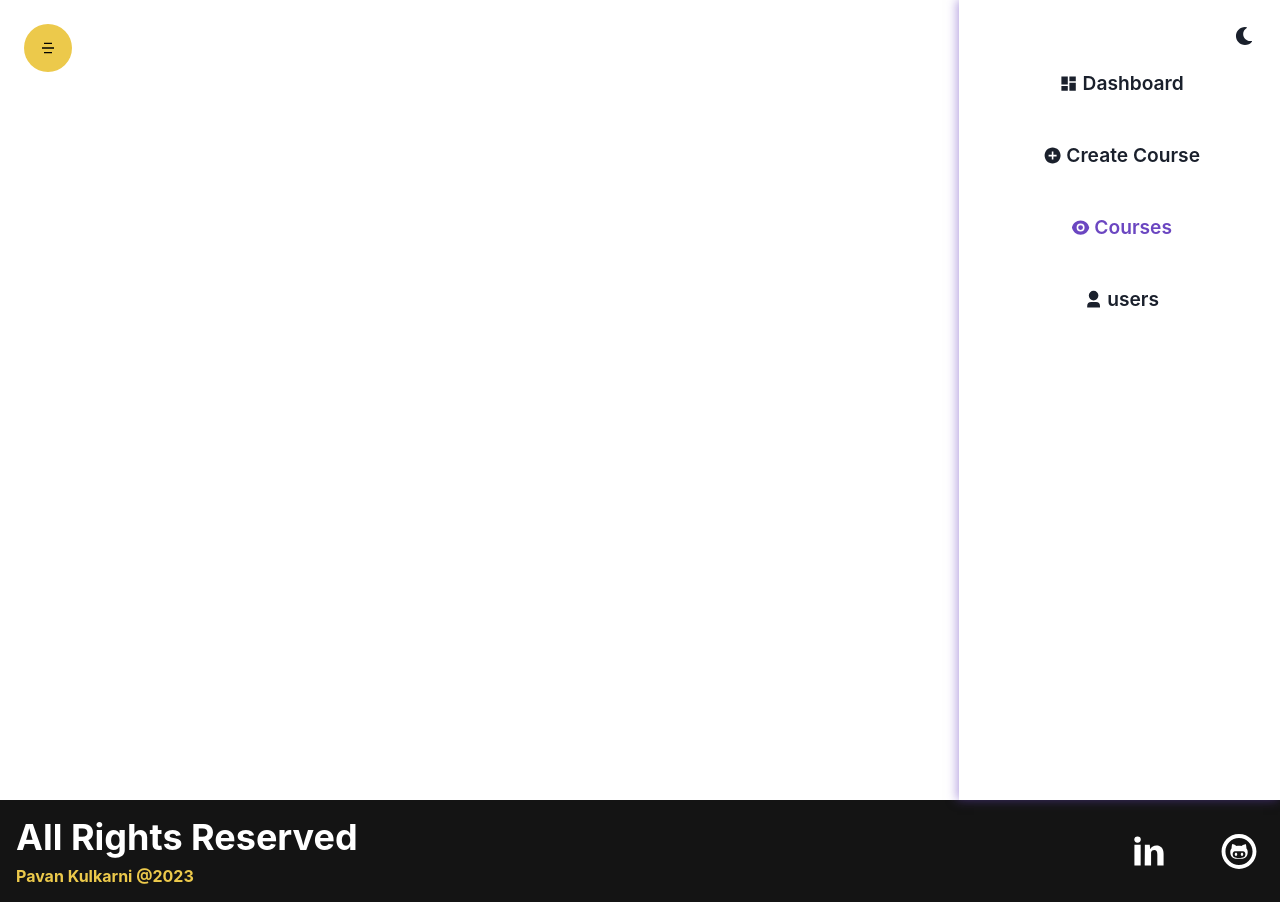
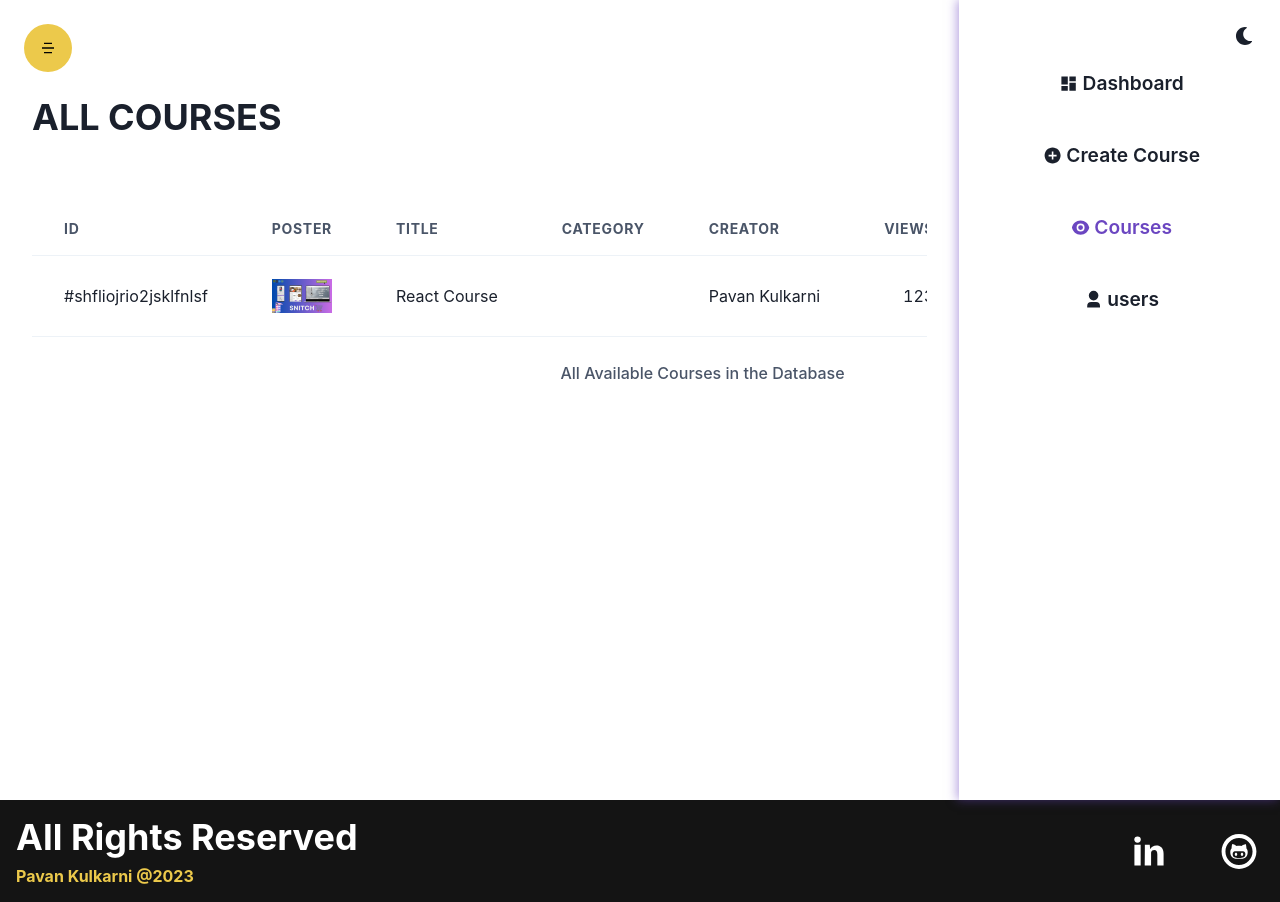
Before and after one commit to pavandeveloperr/TechMate, a React (Create React App) app in the folder techmate-frontend/: page /admin/courses in a window 1280 px wide. Built offline with nearby package versions, Linux system fonts and the light colour scheme.

Commit message:
feat : course Modal and admin course completed

```diff
--- a/techmate-frontend/src/components/Admin/AdminCourses/AdminCourses.jsx
+++ b/techmate-frontend/src/components/Admin/AdminCourses/AdminCourses.jsx
@@ -1,18 +1,112 @@
-import { Box, Grid } from '@chakra-ui/react'
+import { Box, Button, Grid, HStack, Heading, Image, Table, TableCaption, TableContainer, Tbody, Td, Th, Thead, Tr, useDisclosure } from '@chakra-ui/react'
 import React from 'react'
 import cursor from '../../../assets/images/cursor.png'
 import Sidebar from '../Sidebar'
+import { RiDeleteBin7Fill } from 'react-icons/ri'
+import CourseModal from './CourseModal'
+import ReactCourseImage from '../../../assets/CourseImages/ecomm.png'
 
 const AdminCourses = () => {
+
+  const courses = [{
+    _id: "shfliojrio2jsklfnlsf",
+    title: "React Course",
+    Category: "Web Development",
+    poster: {
+      url: ReactCourseImage,
+    },
+    createdBy: "Pavan Kulkarni",
+    views: 123,
+    numOfVideos: 12,
+  }]
+
+  const { isOpen, onClose, onOpen } = useDisclosure();
+
+  const CourseDetailsHandler = (userId) => {
+    onOpen();
+  }
+
+  const deleteButtonHandler = (userId) => {
+    console.log(userId);
+  }
+
+  const deleteLectureButtonHandler = (courseId, lectureId) => {
+    console.log(courseId)
+    console.log(lectureId)
+  }
+
+  const addLectureHandler = (e, courseId, title, description, video) => {
+    e.preventDefault();
+  };
+
   return (
     <Grid
-    css={{ cursor: `url(${cursor}), default` }}
-    minH={'100vh'} templateColumns={['1fr', '5fr 1fr']}>
+      css={{ cursor: `url(${cursor}), default` }}
+      minH={'100vh'} templateColumns={['1fr', '5fr 1fr']}>
 
-    <Box></Box>
+      <Box p={['0', '8']} overflowX='auto'>
+        <Heading textTransform={'uppercase'} children='All Courses' my='16' textAlign={['cetner', 'left']} />
 
-    <Sidebar />
-</Grid>
+        {/* ChakraUi table component */}
+        <TableContainer w={['100vw', 'full']}>
+          <Table variant={'simple'} size='lg'>
+            <TableCaption>All Available Courses in the Database</TableCaption>
+
+            <Thead>
+              <Tr>
+                <Th>Id</Th>
+                <Th>Poster</Th>
+                <Th>Title</Th>
+                <Th>Category</Th>
+                <Th>Creator</Th>
+                <Th isNumeric>Views</Th>
+                <Th isNumeric>Lectures</Th>
+                <Th isNumeric>Action</Th>
+              </Tr>
+            </Thead>
+
+            <Tbody>
+              {courses.map(item => (
+                <Row CourseDetailsHandler={CourseDetailsHandler} deleteButtonHandler={deleteButtonHandler} key={item._id} item={item} />
+              ))}
+            </Tbody>
+          </Table>
+        </TableContainer>
+
+        <CourseModal id={"igjwsliknglanla"} course="React Course" isOpen={isOpen} onClose={onClose} deleteButtonHandler={deleteLectureButtonHandler}
+          addLectureHandler={addLectureHandler} />
+      </Box>
+
+      <Sidebar />
+    </Grid>
+  )
+}
+
+function Row({ item, CourseDetailsHandler, deleteButtonHandler }) {
+  return (
+    <Tr>
+      <Td>#{item._id}</Td>
+      <Td>
+        <Image src={item.poster.url} alt='courseImage' />
+      </Td>
+      <Td>{item.title}</Td>
+      <Td textTransform={'uppercase'}>{item.category}</Td>
+      <Td>{item.createdBy}</Td>
+      <Td isNumeric>{item.views}</Td>
+      <Td isNumeric>{item.numOfVideos}</Td>
+
+
+      <Td isNumeric>
+        <HStack justifyContent={'flex-end'}>
+
+          <Button onClick={() => CourseDetailsHandler(item._id)} variant={'outline'} color='purple.500'>View Lectures</Button>
+
+          <Button onClick={() => deleteButtonHandler(item._id)} color='purple.600'>
+            <RiDeleteBin7Fill />
+          </Button>
+        </HStack>
+      </Td>
+    </Tr>
   )
 }
 
--- /dev/null
+++ b/techmate-frontend/src/components/Admin/AdminCourses/CourseModal.jsx
@@ -0,0 +1,138 @@
+import { Box, Button, Grid, Heading, Input, Modal, ModalBody, ModalCloseButton, ModalContent, ModalFooter, ModalHeader, ModalOverlay, Stack, Text, VStack } from '@chakra-ui/react'
+import React, { useState } from 'react'
+import { RiDeleteBin7Fill } from 'react-icons/ri';
+import { fileUploadCss } from '../../Auth/Register';
+
+const CourseModal = ({ isOpen, onClose, id, deleteButtonHandler, addLectureHandler, courseTitle, lectures = [1, 2, 3, 4, 5, 6, 7, 8] }) => {
+    const [title, setTitle] = useState("");
+    const [description, setDescription] = useState("");
+    const [video, setVideo] = useState("");
+    const [videoPrev, setVideoPrev] = useState("");
+
+    const changeVideoHandler = (e) => {
+        const file = e.target.files[0];
+        const reader = new FileReader();
+        reader.readAsDataURL(file);
+
+        reader.onloadend = () => {
+            setVideoPrev(reader.result);
+            setVideo(file);
+        }
+    }
+
+    const handleClose = () => {
+        setTitle("");
+        setDescription("");
+        setVideo("");
+        setVideoPrev("");
+        onClose();
+    }
+    return (
+
+        <Modal isOpen={isOpen} onClose={handleClose} size='full' scrollBehavior='outside'>
+            <ModalOverlay />
+
+            <ModalContent>
+                <ModalHeader>
+                    {courseTitle}
+                </ModalHeader>
+                <ModalCloseButton />
+
+                <ModalBody p={'16'}>
+                    <Grid templateColumns={['1fr', '3fr 1fr']}>
+                        <Box px={['0', '16']}>
+                            <Box my="5">
+                                <Heading children={courseTitle} />
+                                <Heading children={`#${id}`} size="sm" opacity={0.4} />
+                            </Box>
+
+                            <Heading children={'Lectures'} size="lg" />
+
+
+                            {
+                                lectures.map((item, i) => (
+                                    <VideoCard
+                                        key={i}
+                                        title="React Intro"
+                                        description="This is a intro lecture, where you will know the basics of react"
+                                        num={i + 1}
+                                        lectureId="gjanganndngansfalfa"
+                                        courseId={id}
+                                        deleteButtonHandler={deleteButtonHandler} />
+                                ))
+                            }
+                        </Box>
+                        {/* form */}
+                        <Box>
+                            <form onSubmit={e => addLectureHandler(e, id, title, description, video)}>
+                                <VStack spacing={'4'}>
+                                    <Heading children="Add Lecture" size={'md'} textTransform={'uppercase'} />
+                                    <Input focusBorderColor='purple.300' placeholder='Title' value={title} onChange={(e) => setTitle(e.target.value)} />
+                                    <Input focusBorderColor='purple.300' placeholder='Description' value={description} onChange={(e) => setDescription(e.target.value)} />
+
+                                    <Input
+                                        accept='video/mp4'
+                                        required
+                                        type={'file'}
+                                        focusBorderColor="purple.300"
+                                        css={{
+                                            "&::file-selector-button": {
+                                                ...fileUploadCss, color: "purple",
+                                            }
+                                        }}
+                                        onChange={changeVideoHandler}
+                                    />
+                                    {
+                                        videoPrev && (
+                                            <video controlsList='nodownload' controls src={videoPrev}></video>
+                                        )
+                                    }
+
+                                    <Button w='full' colorScheme='purple' type='submit'>Upload</Button>
+                                </VStack>
+                            </form>
+                        </Box>
+                    </Grid>
+                </ModalBody>
+                <ModalFooter>
+                    <Button onClick={handleClose}>Close</Button>
+                </ModalFooter>
+            </ModalContent>
+        </Modal>
+    )
+}
+
+export default CourseModal
+
+function VideoCard({
+    title,
+    description,
+    num,
+    lectureId,
+    courseId,
+    deleteButtonHandler,
+    loading,
+}) {
+    return (
+        <Stack
+            direction={['column', 'row']}
+            my="8"
+            borderRadius={'lg'}
+            boxShadow={'0 0 10px rgba(107,70,193,0.5)'}
+            justifyContent={['flex-start', 'space-between']}
+            p={['4', '8']}
+        >
+            <Box>
+                <Heading size={'sm'} children={`#${num} ${title}`} />
+                <Text children={description} />
+            </Box>
+            <Button
+                isLoading={loading}
+                color={'purple.600'}
+                onClick={() => deleteButtonHandler(courseId, lectureId)}
+            >
+                <RiDeleteBin7Fill />
+            </Button>
+        </Stack>
+    )
+}
--- a/techmate-frontend/src/components/Courses/Courses.jsx
+++ b/techmate-frontend/src/components/Courses/Courses.jsx
@@ -1,6 +1,6 @@
 import React from 'react';
 import { useState } from 'react';
-
+import CourseImage from '../../assets/CourseImages/ecomm.png'
 // ChakraUI components
 import {
   Container,
@@ -28,7 +28,7 @@ const Course = ({
 }) => {
   return (
     <VStack className="course" alignItems={['center', 'flex-start']}>
-      <Image src={ImageSrc} boxSize="60" objectFit={'contain'} marginY="7" />
+      <Image src={CourseImage} boxSize="60" objectFit={'contain'} marginY="7" />
       <Heading
         textAlign={['ceneter', 'left']}
         maxW="200px"
@@ -146,11 +146,11 @@ const Courses = () => {
           title={'Sample'}
           discription={'sample'}
           views={23}
-          imageSrc={'https://pixabay.com/images/id-1076536/'}
+          imageSrc={CourseImage}
           id={'sample'}
           creator={'sample'}
           lectureCount={4}
-          addToPlaylistHandler = {addToPlaylistHandler}
+          addToPlaylistHandler={addToPlaylistHandler}
         />
       </Stack>
     </Container>
```
Also changed, not shown: techmate-frontend/src/App.js (+26 -35 lines), techmate-frontend/src/assets/CourseImages/ecomm.png (added).
